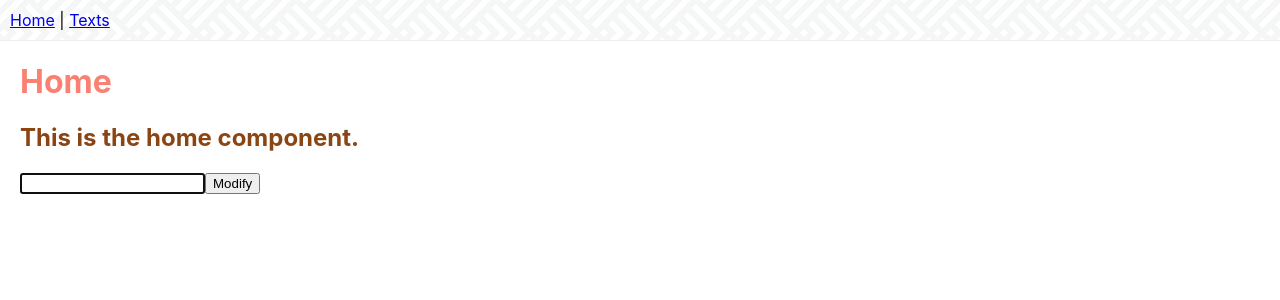
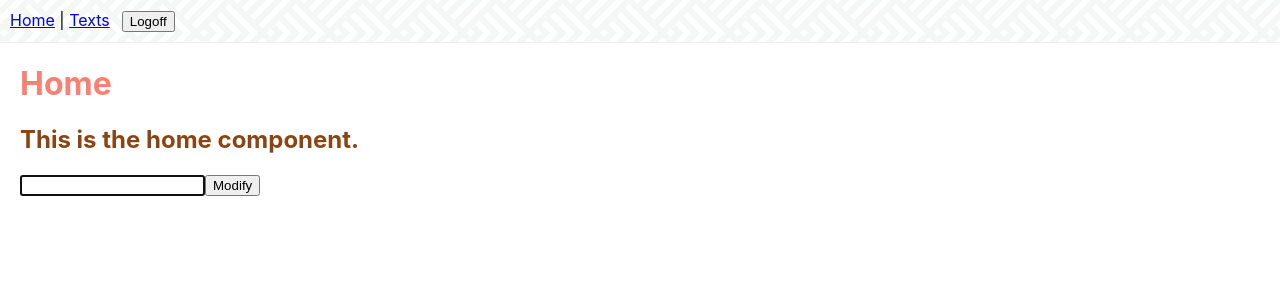
Before and after one commit to rodrigocfd/vue-test, a React (Create React App) app: page /#/home in a window 1280 px wide. Shown: the top 300 px of the page. Built offline with nearby package versions, Linux system fonts and the light colour scheme.

Commit message:
Logoff button.

```diff
--- a/src/app/Menu.jsx
+++ b/src/app/Menu.jsx
@@ -3,6 +3,7 @@ import {Link} from 'react-router-dom';
 import styled from 'styled-components';
 
 import {useReduxSelector} from '../app/reduxStore';
+import LogoffButton from '../login/LogoffButton';
 
 function Menu() {
 	const auth = useReduxSelector(store => store.login.auth);
@@ -13,8 +14,13 @@ function Menu() {
 
 	return (
 		<Div0>
-			<Link to="/home">Home</Link> | {' '}
-			<Link to="/texts">Texts</Link>
+			<div className="left">
+				<Link to="/home">Home</Link> | {' '}
+				<Link to="/texts">Texts</Link>
+			</div>
+			<div className="right">
+				<LogoffButton />
+			</div>
 		</Div0>
 	);
 }
@@ -24,6 +30,14 @@ const Div0 = styled.div`
 	padding: 10px;
 	background-image: url(/spikes-pattern.png);
 	background-repeat: repeat;
+
+	& > .left, & > .right {
+		display: inline;
+	}
+	& > .right {
+		text-align: right;
+		margin-left: 12px;
+	}
 `;
 
 export default Menu;
--- /dev/null
+++ b/src/login/LogoffButton.jsx
@@ -0,0 +1,14 @@
+import React from 'react';
+
+import {useReduxAction} from '../app/reduxStore';
+
+function LogoffButton() {
+	const reduxAction = useReduxAction();
+
+	return (
+		<input type="button" value="Logoff"
+			onClick={() => reduxAction('setAuth', false)} />
+	);
+}
+
+export default LogoffButton;
--- a/src/login/serverLogin.js
+++ b/src/login/serverLogin.js
@@ -1,8 +1,8 @@
 function serverLogin(username, password) {
 	return new Promise((resolve, reject) => {
 		setTimeout(() => {
-			// resolve({auth: true, msg: 'Ok.'});
-			resolve({auth: false, msg: 'Your login failed miserably.'});
+			resolve({auth: true, msg: 'Ok.'});
+			// resolve({auth: false, msg: 'Your login failed miserably.'});
 		}, 1500);
 	});
 }
```
